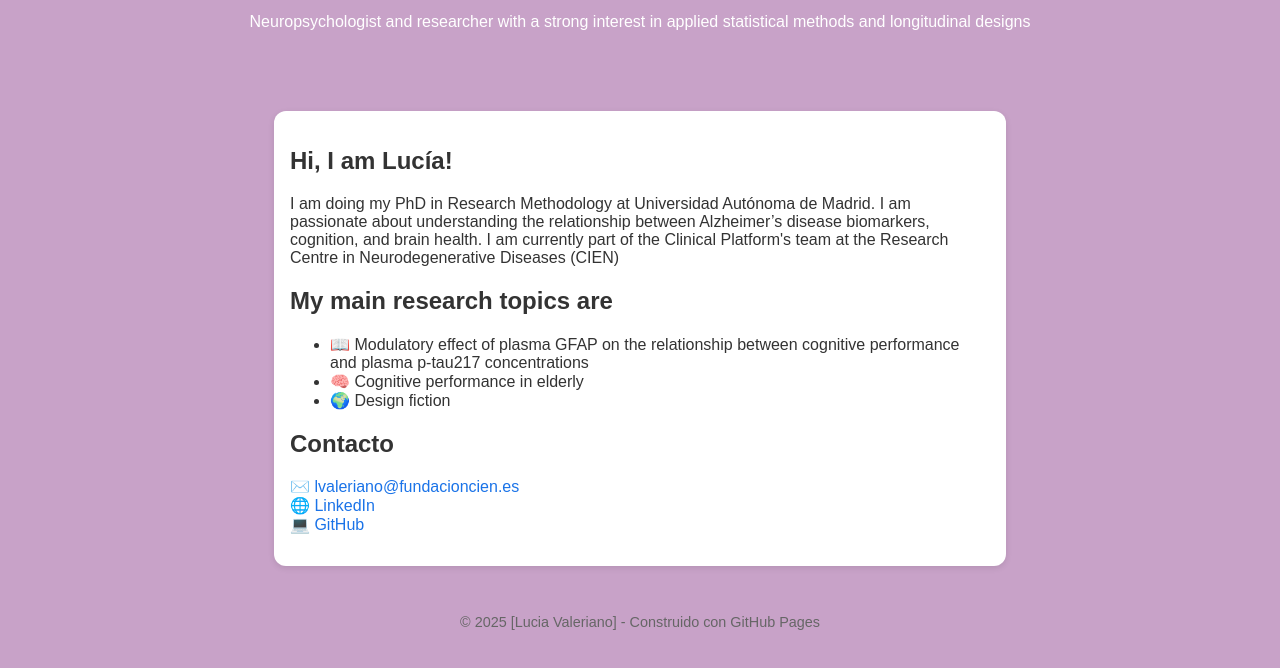
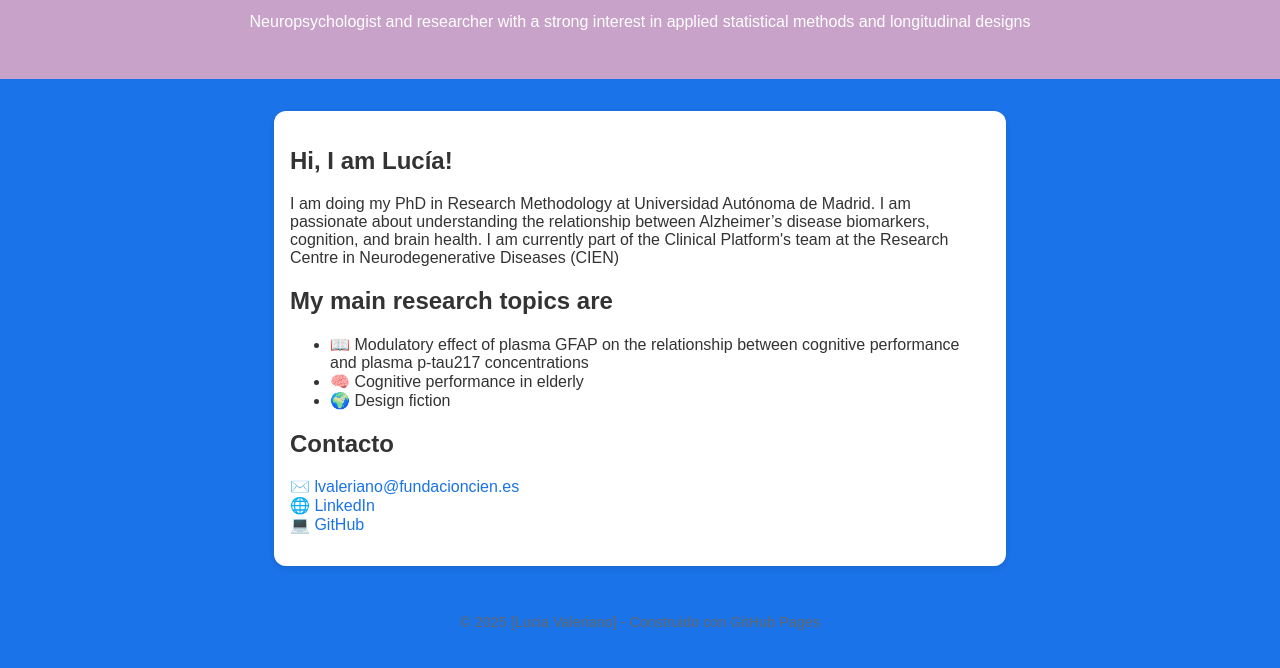
Before and after one commit to luceliza/luceliza.github.io, a plain HTML site: page index.html in a window 1280 px wide. Shown: the part 72-740 px from the top of the page. Drawn offline with Linux system fonts and the light colour scheme.

Commit message:
Update index.html

```diff
--- a/index.html
+++ b/index.html
@@ -7,7 +7,7 @@
   <style>
     body {
       font-family: Arial, sans-serif;
-      background: #C8A2C8;
+      background: #1a73e8;
       margin: 0;
       padding: 0;
       color: #333;
```
